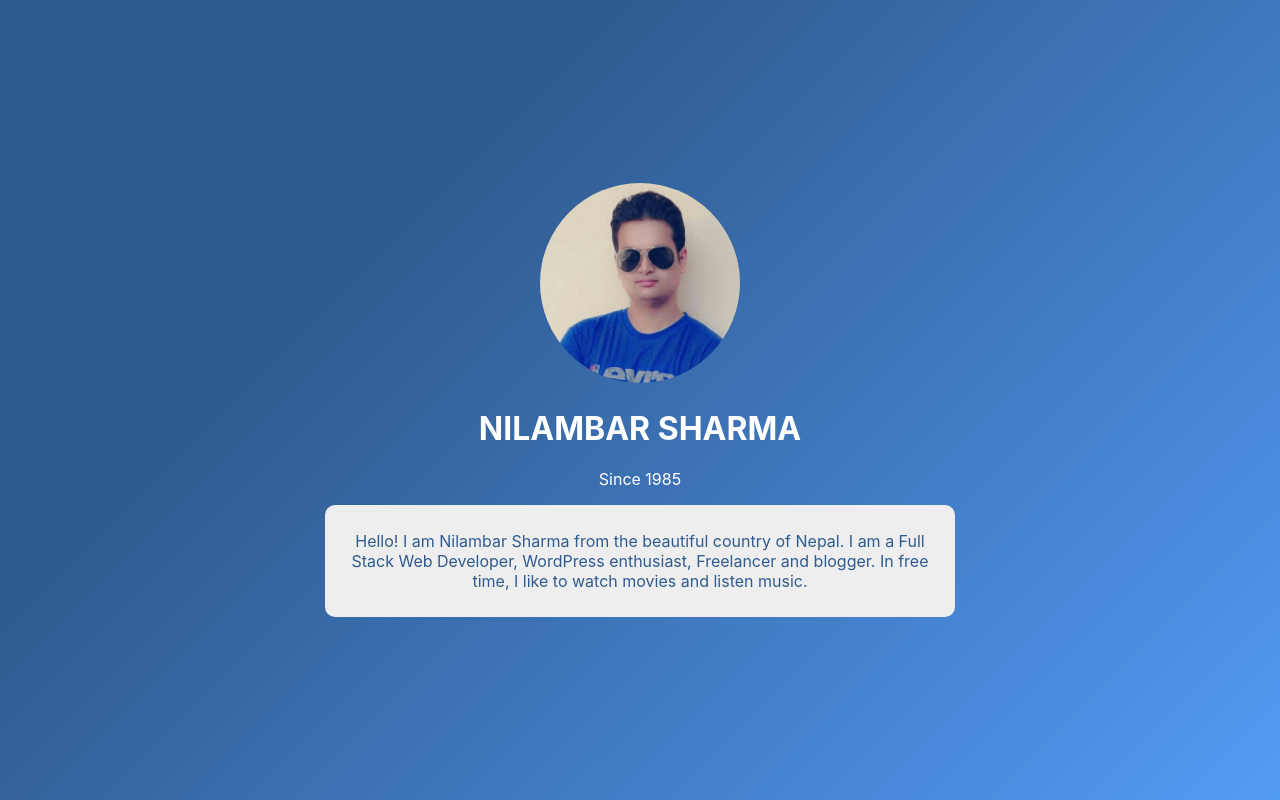
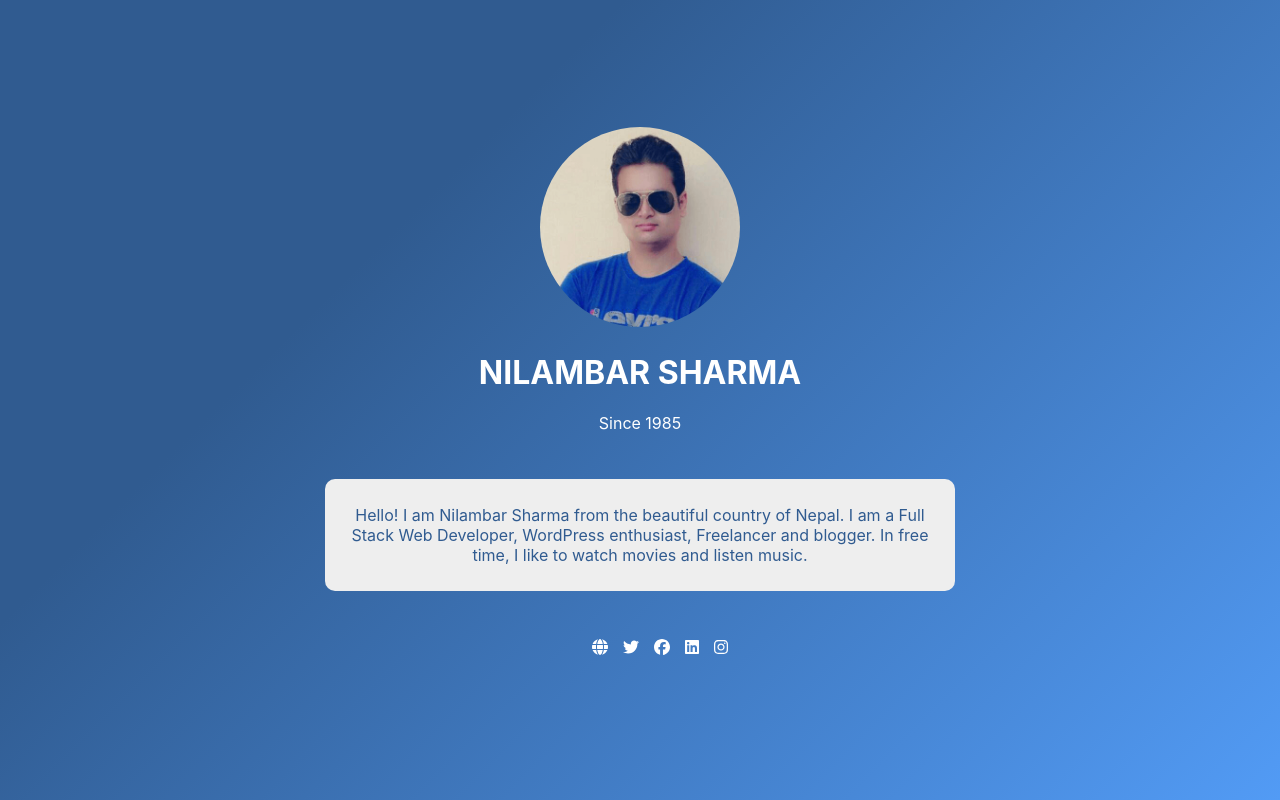
Before and after one commit to ernilambar/meroho, a React (Create React App) app: page / in a window 1280 px wide. Built offline with nearby package versions, Linux system fonts and the light colour scheme.

Commit message:
Add social

```diff
--- a/package.json
+++ b/package.json
@@ -36,6 +36,10 @@
     ]
   },
   "devDependencies": {
+    "@fortawesome/fontawesome-svg-core": "^6.4.0",
+    "@fortawesome/free-brands-svg-icons": "^6.4.0",
+    "@fortawesome/free-solid-svg-icons": "^6.4.0",
+    "@fortawesome/react-fontawesome": "^0.2.0",
     "@types/testing-library__jest-dom": "^5.14.6"
   }
 }
--- a/src/App.css
+++ b/src/App.css
@@ -28,4 +28,13 @@
   border-radius: 10px;
   padding: 10px 15px;
   color: #305B90;
+  margin-block: 30px;
 }
+
+.App-social ul {
+  display: flex;
+  justify-content: center;
+  align-items: center;
+  gap: 15px;
+  list-style-type: none;
+}
--- a/src/App.js
+++ b/src/App.js
@@ -1,13 +1,21 @@
 import Header from './components/Header'
 import Bio from './components/Bio';
+import Social from './components/Social';
+
+import { library } from '@fortawesome/fontawesome-svg-core';
+import { fab } from '@fortawesome/free-brands-svg-icons';
+import { fas } from '@fortawesome/free-solid-svg-icons';
 
 import './App.css';
+
+library.add( fab, fas );
 
 function App() {
   return (
     <div className="App">
       <Header />
       <Bio />
+      <Social />
     </div>
   );
 }
--- /dev/null
+++ b/src/components/Social.js
@@ -0,0 +1,17 @@
+import { FontAwesomeIcon } from '@fortawesome/react-fontawesome';
+
+const Social = () => {
+  return (
+    <div className='App-social'>
+      <ul>
+        <li><a href="https://www.nilambar.net/" target='_blank' without rel="noreferrer"><FontAwesomeIcon icon="fa-globe" style={ { color: '#fff' } } /></a></li>
+        <li><a href="https://twitter.com/nilambar" target='_blank' without rel="noreferrer"><FontAwesomeIcon icon="fab fa-twitter" style={ { color: '#fff' } } /></a></li>
+        <li><a href="https://www.facebook.com/nilambar.sharma" target='_blank' without rel="noreferrer"><FontAwesomeIcon icon="fab fa-facebook" style={ { color: '#fff' } } /></a></li>
+        <li><a href="https://www.linkedin.com/in/nilambar/" target='_blank' without rel="noreferrer"><FontAwesomeIcon icon="fab fa-linkedin" style={ { color: '#fff' } } /></a></li>
+        <li><a href="https://www.instagram.com/ernilambar/" target='_blank' without rel="noreferrer"><FontAwesomeIcon icon="fab fa-instagram" style={ { color: '#fff' } } /></a></li>
+      </ul>
+    </div>
+  );
+}
+
+export default Social;
```
Also changed, not shown: 1 other file (tests, documents, lock files or other folders).
